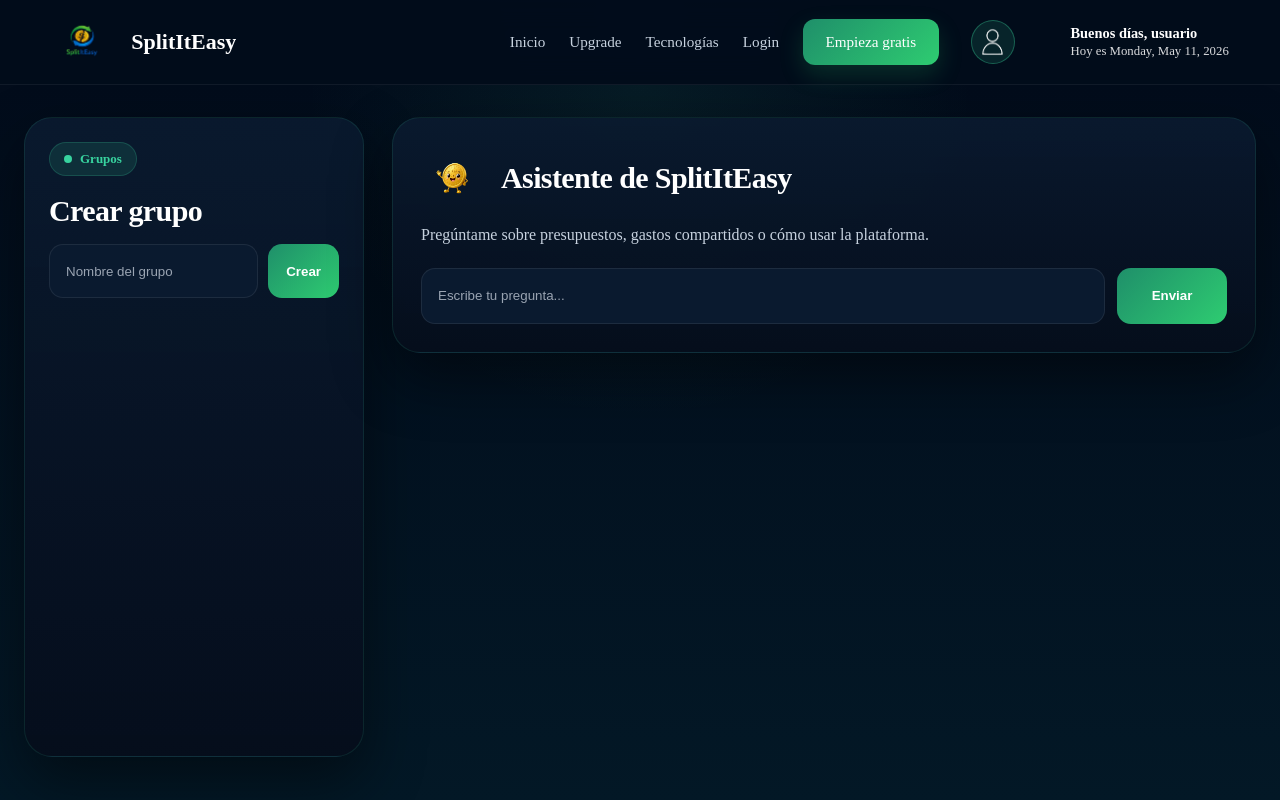
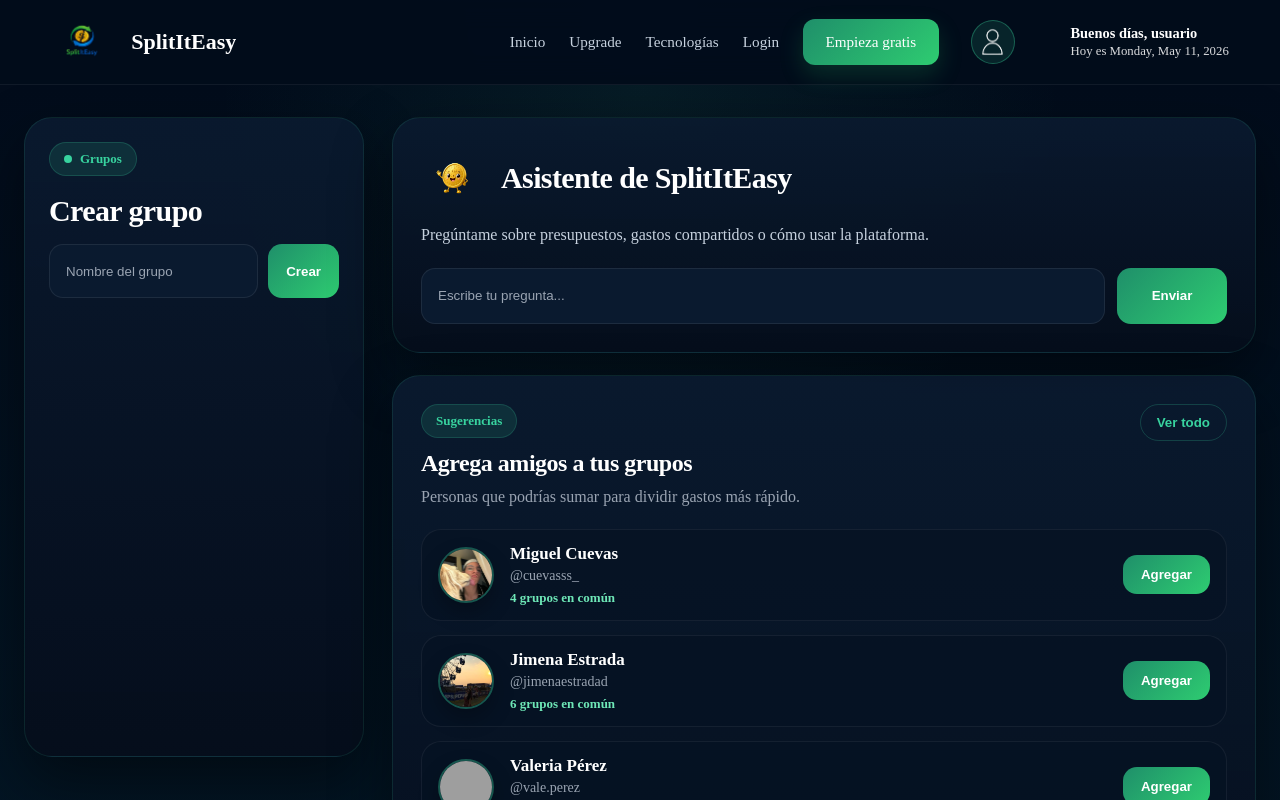
Before and after one commit to MiguelCuevasss/final_project, an Angular app in the folder proyecto_final_split/frontend/splititeasy/: page /groups in a window 1280 px wide. Shown: the top 800 px of the page. Built offline with nearby package versions, Linux system fonts and the light colour scheme; grey boxes are pictures that could not be loaded.

Commit message:
add friends and last commit for this sprint

```diff
--- a/proyecto_final_split/frontend/splititeasy/src/app/components/groups/groups.css
+++ b/proyecto_final_split/frontend/splititeasy/src/app/components/groups/groups.css
@@ -163,9 +163,13 @@
 
 .chatbot-container {
   width: 100%;
+  display: flex;
+  flex-direction: column;
+  gap: 22px;
 }
 
-.chatbot-card {
+.chatbot-card,
+.suggestions-card {
   background: linear-gradient(180deg, rgba(10, 26, 47, 0.92), rgba(5, 14, 28, 0.98));
   border: 1px solid rgba(56, 211, 159, 0.12);
   border-radius: 28px;
@@ -247,6 +251,129 @@
   box-shadow: 0 12px 24px rgba(46, 204, 113, 0.22);
 }
 
+.suggestions-header {
+  display: flex;
+  justify-content: space-between;
+  align-items: flex-start;
+  gap: 16px;
+  margin-bottom: 20px;
+}
+
+.suggestions-badge {
+  display: inline-flex;
+  align-items: center;
+  padding: 8px 14px;
+  border-radius: 999px;
+  background: rgba(56, 211, 159, 0.12);
+  color: #38d39f;
+  border: 1px solid rgba(56, 211, 159, 0.18);
+  font-size: 13px;
+  font-weight: 700;
+  margin-bottom: 12px;
+}
+
+.suggestions-header h3 {
+  color: #ffffff;
+  font-size: 24px;
+  margin: 0 0 8px;
+  letter-spacing: -0.02em;
+}
+
+.suggestions-header p {
+  color: #9aa4b2;
+  margin: 0;
+  line-height: 1.5;
+  max-width: 640px;
+}
+
+.view-all-btn {
+  flex-shrink: 0;
+  background: transparent;
+  border: 1px solid rgba(56, 211, 159, 0.22);
+  color: #38d39f;
+  border-radius: 999px;
+  padding: 10px 16px;
+  cursor: pointer;
+  font-weight: 600;
+  transition: 0.2s ease;
+}
+
+.view-all-btn:hover {
+  background: rgba(56, 211, 159, 0.08);
+}
+
+.suggestions-list {
+  display: grid;
+  gap: 14px;
+}
+
+.suggestion-item {
+  display: flex;
+  align-items: center;
+  gap: 16px;
+  padding: 14px 16px;
+  border-radius: 20px;
+  background: rgba(6, 18, 35, 0.72);
+  border: 1px solid rgba(255, 255, 255, 0.06);
+  transition: transform 0.2s ease, border-color 0.2s ease, background 0.2s ease;
+}
+
+.suggestion-item:hover {
+  transform: translateY(-2px);
+  border-color: rgba(56, 211, 159, 0.22);
+  background: rgba(6, 18, 35, 0.9);
+}
+
+.suggestion-avatar {
+  width: 56px;
+  height: 56px;
+  border-radius: 50%;
+  object-fit: cover;
+  border: 2px solid rgba(56, 211, 159, 0.35);
+  box-shadow: 0 10px 20px rgba(0, 0, 0, 0.25);
+  flex-shrink: 0;
+}
+
+.suggestion-meta {
+  flex: 1;
+  min-width: 0;
+}
+
+.suggestion-meta h4 {
+  color: #ffffff;
+  font-size: 17px;
+  margin: 0 0 4px;
+}
+
+.suggestion-meta p {
+  color: #9aa4b2;
+  margin: 0 0 4px;
+  font-size: 14px;
+}
+
+.suggestion-meta span {
+  color: #6ee7b7;
+  font-size: 13px;
+  font-weight: 600;
+}
+
+.add-btn {
+  background: linear-gradient(135deg, #1f8f6a, #2ecc71);
+  color: #ffffff;
+  border: none;
+  border-radius: 14px;
+  padding: 12px 18px;
+  font-weight: 700;
+  cursor: pointer;
+  transition: transform 0.2s ease, filter 0.2s ease;
+  flex-shrink: 0;
+}
+
+.add-btn:hover {
+  transform: translateY(-1px);
+  filter: brightness(1.05);
+}
+
 @media (max-width: 1100px) {
   .groups-shell {
     grid-template-columns: 1fr;
@@ -259,12 +386,20 @@
   }
 
   .chat-input-row,
-  .create-box {
+  .create-box,
+  .suggestions-header {
     flex-direction: column;
   }
 
   .chat-btn,
-  .create-box button {
+  .create-box button,
+  .view-all-btn,
+  .add-btn {
     width: 100%;
   }
+
+  .suggestion-item {
+    align-items: flex-start;
+    flex-direction: column;
+  }
 }
--- a/proyecto_final_split/frontend/splititeasy/src/app/components/groups/groups.html
+++ b/proyecto_final_split/frontend/splititeasy/src/app/components/groups/groups.html
@@ -72,6 +72,32 @@
             </button>
           </div>
         </div>
+
+        <div class="suggestions-card">
+          <div class="suggestions-header">
+            <div>
+              <span class="suggestions-badge">Sugerencias</span>
+              <h3>Agrega amigos a tus grupos</h3>
+              <p>Personas que podrías sumar para dividir gastos más rápido.</p>
+            </div>
+
+            <button class="view-all-btn" type="button">Ver todo</button>
+          </div>
+
+          <div class="suggestions-list">
+            <article class="suggestion-item" *ngFor="let user of suggestedUsers">
+              <img [src]="user.avatar" [alt]="user.name" class="suggestion-avatar" />
+
+              <div class="suggestion-meta">
+                <h4>{{ user.name }}</h4>
+                <p>@{{ user.username }}</p>
+                <span>{{ user.mutualGroups }} grupos en común</span>
+              </div>
+
+              <button class="add-btn" type="button">Agregar</button>
+            </article>
+          </div>
+        </div>
       </div>
     </div>
 
--- a/proyecto_final_split/frontend/splititeasy/src/app/components/groups/groups.ts
+++ b/proyecto_final_split/frontend/splititeasy/src/app/components/groups/groups.ts
@@ -15,22 +15,53 @@ import { ChatService } from '../../services/chat';
   imports: [CommonModule, FormsModule, RouterModule]
 })
 export class GroupsComponent {
-
   groups: Group[] = [];
   newGroupName = '';
   errorMessage = '';
   successMessage = '';
   currentUserName = 'Usuario';
 
-  // Chat
-  userMessage: string = '';
-  aiResponse: string = '';
-  loading: boolean = false;
+  suggestedUsers = [
+    {
+      name: 'Miguel Cuevas',
+      username: 'cuevasss_',
+      mutualGroups: 4,
+      avatar: '/cuevasss_.png'
+    },
+    {
+      name: 'Jimena Estrada',
+      username: 'jimenaestradad',
+      mutualGroups: 6,
+      avatar: '/jimenaestradad.png'
+    },
+    {
+      name: 'Valeria Pérez',
+      username: 'vale.perez',
+      mutualGroups: 3,
+      avatar: 'https://i.pravatar.cc/150?img=20'
+    },
+    {
+      name: 'Diego López',
+      username: 'diegolopez',
+      mutualGroups: 2,
+      avatar: 'https://i.pravatar.cc/150?img=12'
+    },
+    {
+      name: 'Camila Torres',
+      username: 'cami.torres',
+      mutualGroups: 5,
+      avatar: 'https://i.pravatar.cc/150?img=47'
+    }
+  ];
+
+  userMessage = '';
+  aiResponse = '';
+  loading = false;
 
   constructor(
     private groupsService: GroupsService,
     private authService: AuthService,
-    private chatService: ChatService // 👈 IMPORTANTE
+    private chatService: ChatService
   ) {
     const currentUser = this.authService.getCurrentUser();
     this.currentUserName = currentUser?.name || 'Usuario';
@@ -58,7 +89,6 @@ export class GroupsComponent {
     this.loadGroups();
   }
 
-  // CHAT
   sendMessage(): void {
     if (!this.userMessage.trim()) return;
 
```
Also changed, not shown: proyecto_final_split/frontend/splititeasy/public/cuevasss_.png (added), proyecto_final_split/frontend/splititeasy/public/jimenaestradad.png (added).
